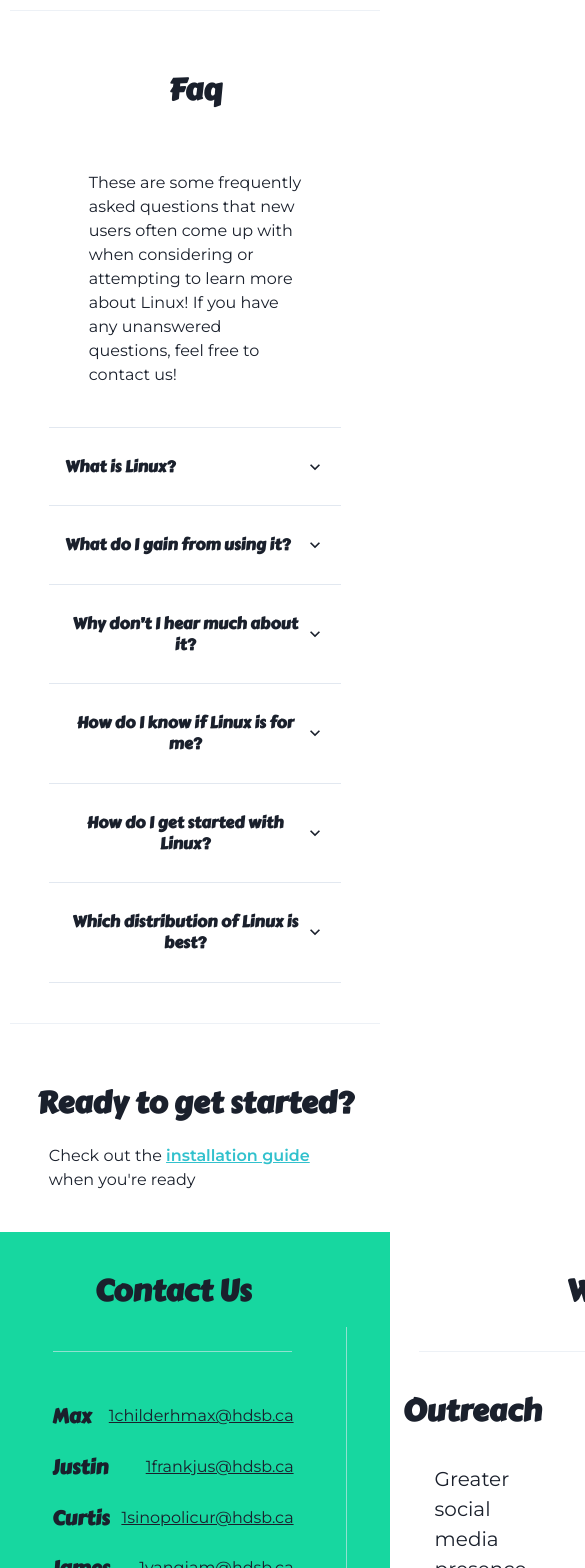
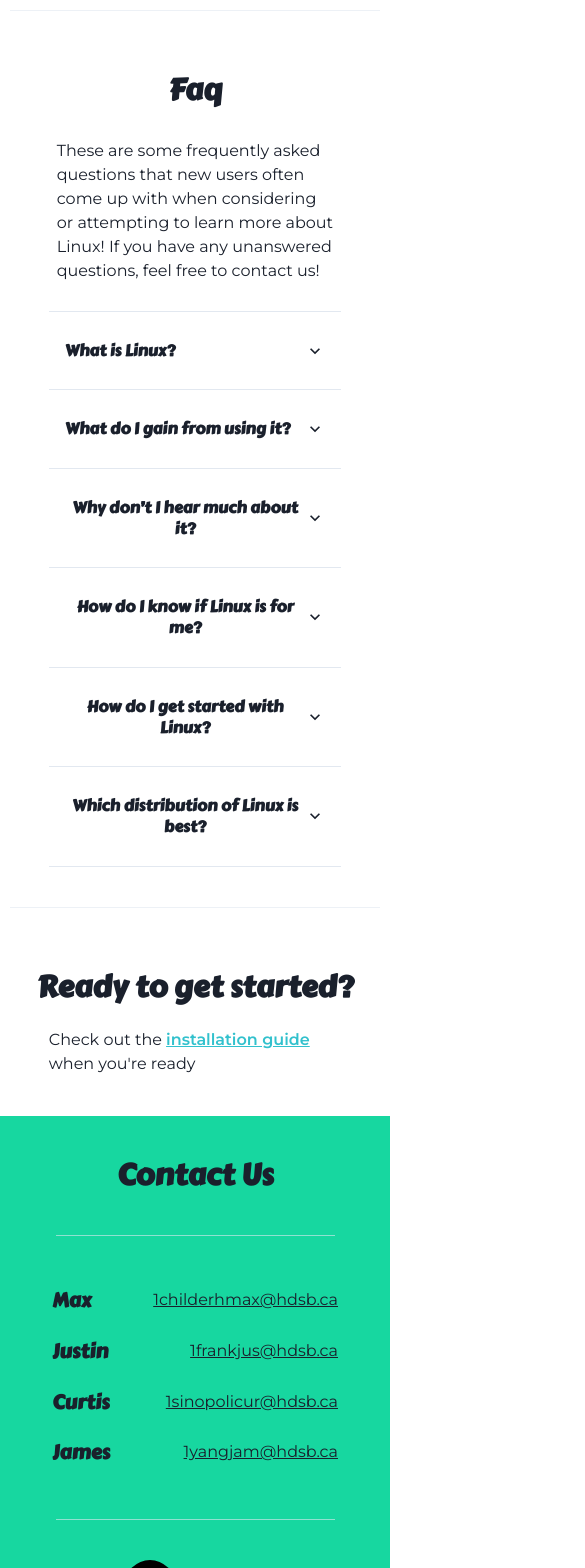
Before and after one commit to Jumner/LinuxSensei, a Next.js app in the folder site/: page / in a window 390 px wide. Shown: the part 400-1968 px from the top of the page, 585 px wide, since content can reach past the window. Built offline with nearby package versions, Linux system fonts and the light colour scheme.

Commit message:
made responsive

```diff
--- a/site/pages/index.js
+++ b/site/pages/index.js
@@ -12,7 +12,7 @@ export default function Home() {
 			<Nav page="0" />
 			<Home1 />
 			<Section heading="Faq">
-				<Text p="10">
+				<Text p={{ base: "2", md: "10" }}>
 					These are some frequently asked questions that new users often come up
 					with when considering or attempting to learn more about Linux! If you
 					have any unanswered questions, feel free to contact us!
--- a/site/src/components/DistroComparison.js
+++ b/site/src/components/DistroComparison.js
@@ -3,6 +3,7 @@ import Os from "./Os";
 export default function DistroComparison() {
 	return (
 		<HStack
+			display={{ base: "none", lg: "flex" }}
 			w="full"
 			h="full"
 			justify="space-between"
--- a/site/src/components/Faq.js
+++ b/site/src/components/Faq.js
@@ -32,7 +32,7 @@ function Question({ q, a }) {
 
 export default function Faq() {
 	return (
-		<Accordion allowToggle w="full">
+		<Accordion allowToggle w="full" mt="5">
 			<Question
 				q="What is Linux?"
 				a="Linux is an operating system, similar to the more common Windows and macOS. It is completely free and is also open-source. This means that, unlike many of its competitors, the Linux source code is completely open to the public to view and change to the user’s liking. On top of this, there are also multiple “distributions” of Linux, which are varying versions of the operating system that offer distinct software options and components. Due to these unique features, Linux has become a widespread operating system, gaining popularity as more individuals choose to make the switch."
--- a/site/src/components/Footer.js
+++ b/site/src/components/Footer.js
@@ -27,9 +27,9 @@ export default function Footer() {
 			w="full"
 			bg="main.300"
 			p="5"
-			columns="3"
+			// columns="1"
 			justifyItems="center"
-			templateColumns="1fr auto 2fr"
+			templateColumns={{ base: "1fr", xl: "1fr auto 2fr" }}
 			mt="10"
 		>
 			<Flex flexDir="column" w="full" p="5">
@@ -60,7 +60,12 @@ export default function Footer() {
 				</Flex>
 			</Flex>
 			<Divider orientation="vertical" h="70%" my="auto" mx="5" />
-			<Flex flexDir="column" w="full" p="5">
+			<Flex
+				flexDir="column"
+				w="full"
+				p="5"
+				display={{ base: "none", xl: "flex" }}
+			>
 				<Heading textAlign="center">{"Where We're headed"}</Heading>
 				<Divider w="90%" my="10" alignSelf="center" />
 				<Flex flexDir="row" w="full" justify="space-evenly">
--- a/site/src/components/OsComparison.js
+++ b/site/src/components/OsComparison.js
@@ -3,6 +3,7 @@ import Os from "./Os";
 export default function OsComparison() {
 	return (
 		<HStack
+			display={{ base: "none", lg: "flex" }}
 			w="full"
 			h="full"
 			justify="space-between"
```
